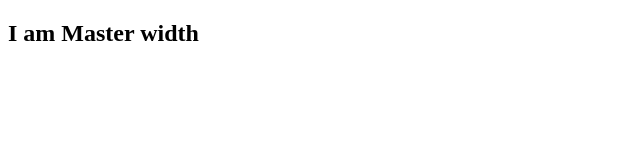
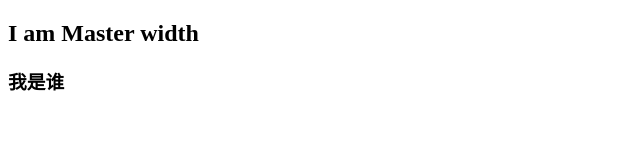
Before and after one commit to hbwgz2009/github-demo, a plain HTML site: page index.html in a window 1280 px wide. Shown: the whole page, without its empty margins (0-640 px from the left). Drawn offline with Linux system fonts and the light colour scheme.

Commit message:
我来了

```diff
--- a/index.html
+++ b/index.html
@@ -8,6 +8,7 @@
 </head>
 <body>
     <h2>I am Master width</h2>
+    <h3>我是谁</h3>
     <script>
 
     </script>
```
